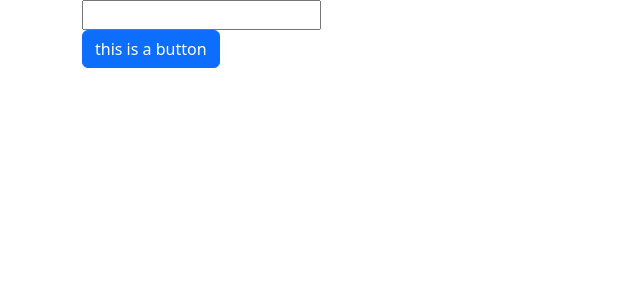
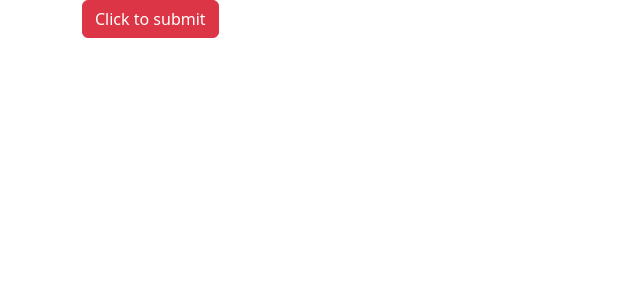
Before and after one commit to AndreBlankholm/Form-Using-Angular-Template, an Angular app: page / in a window 1280 px wide. Shown: the top 300 px of the page, without its empty margins (0-640 px from the left). Built offline with nearby package versions, Linux system fonts and the light colour scheme.

Commit message:
starting scaffolding

```diff
--- a/src/app/app.component.html
+++ b/src/app/app.component.html
@@ -1,14 +1,14 @@
 
 
 <div class="container">
-  <div class="formGroup">
-    <div class="name">
-      <input type="text">
+  <div class="row">
+    <div>
+      <form action="">
+        <div class="form-group"><!-- adding a form group for first set of verificatons email-->
+          <!--name email dropdown with options-->
+        </div>
+        <button class="btn btn-danger">Click to submit</button>
+      </form>
     </div>
-    <div class="email"></div>
-    <button class="btn btn-primary">this is a button</button>
   </div>
 </div>
-
-
-<router-outlet></router-outlet>
```
